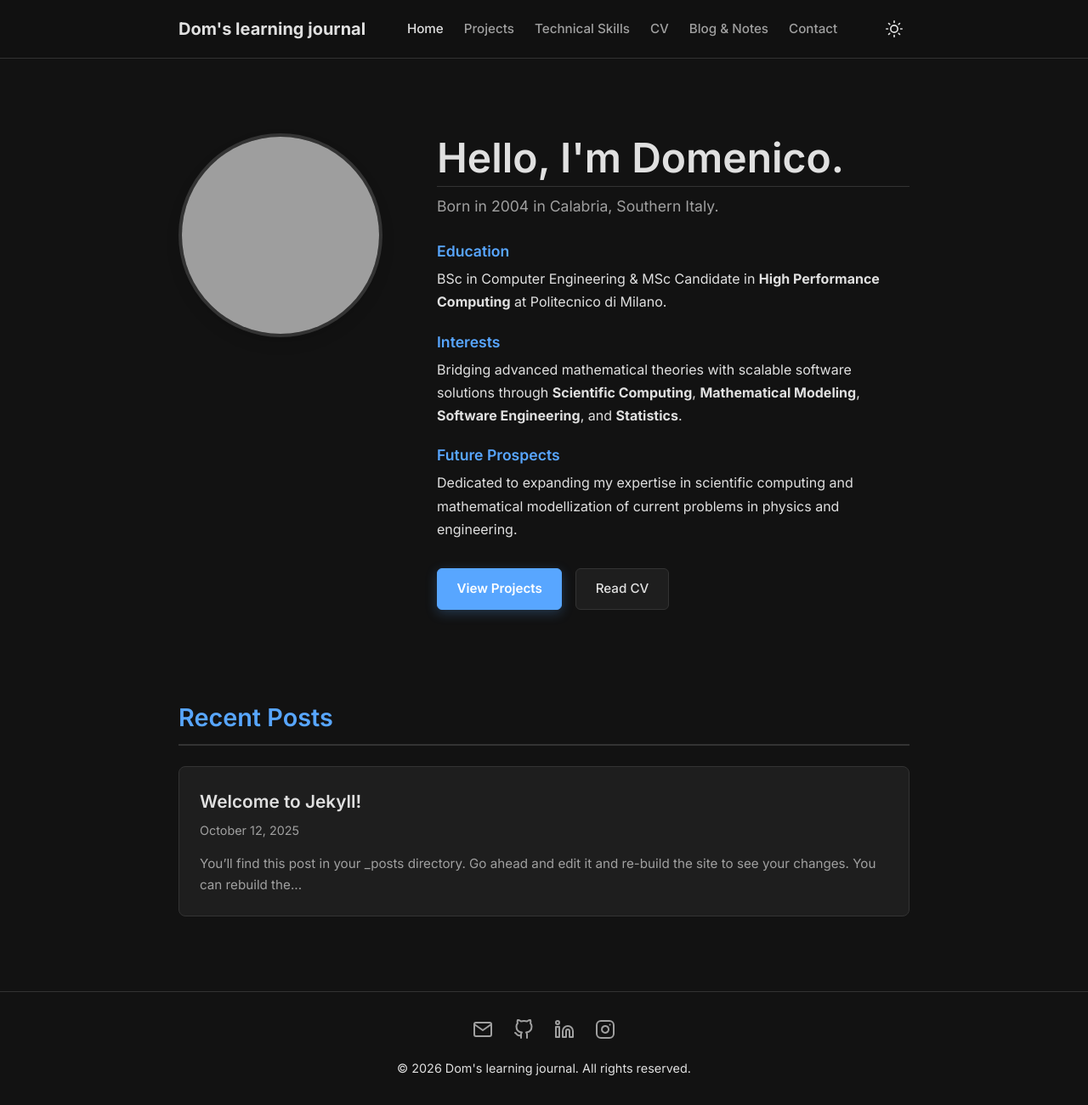
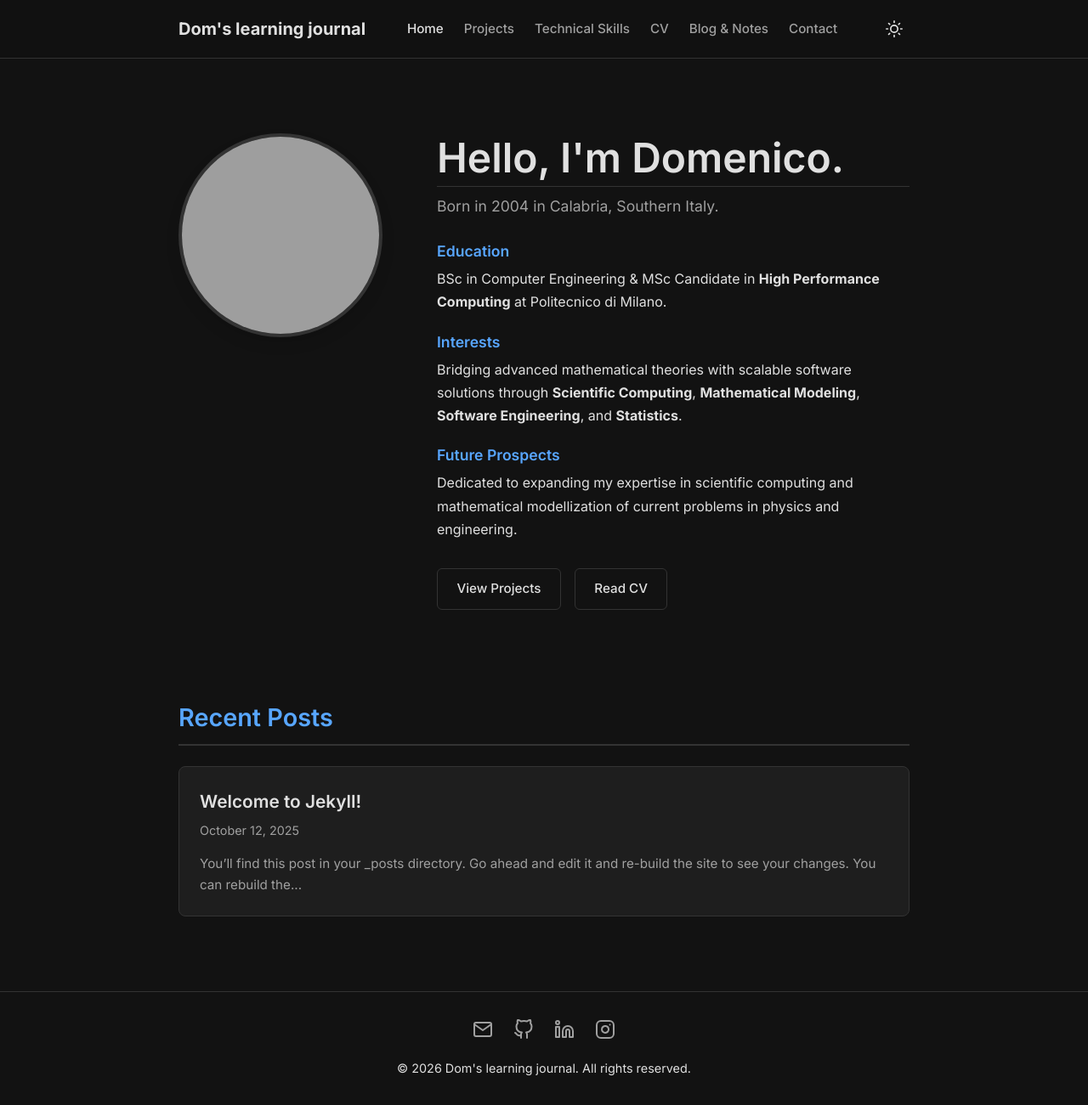
Before and after one commit to DomDegi/domdegi.github.io, a Jekyll site: the page built from index.markdown, in a window 1280 px wide and 1301 px high. Shown: the whole window at 85% size. Built offline with Jekyll 4.4.1, drawn with Linux system fonts in a browser that asks for light colours; grey boxes are pictures that could not be loaded.

Commit message:
Revert "feat: update inline styles for hero action buttons, adding accent background, shadows, and transitions."
This reverts commit 771e2d16d0b54364376ae070264e0e829670f94e.

```diff
--- a/index.markdown
+++ b/index.markdown
@@ -36,8 +36,8 @@ permalink: /
     </div>
 
     <div class="hero-actions" style="display: flex; gap: 1rem; margin-bottom: 1.5rem;">
-      <a href="{{ '/projects/' | relative_url }}" class="btn" style="background: var(--accent-color); color: #fff; border: 1px solid var(--accent-color); padding: 0.7rem 1.4rem; border-radius: 6px; font-weight: 600; font-size: 0.95rem; display: flex; align-items: center; text-decoration: none; box-shadow: 0 4px 14px rgba(88, 166, 255, 0.25); transition: transform 0.2s, box-shadow 0.2s;">View Projects</a>
-      <a href="{{ '/cv/' | relative_url }}" class="btn" style="background: var(--card-bg); border: 1px solid var(--border-color); color: var(--text-color); padding: 0.7rem 1.4rem; border-radius: 6px; font-weight: 500; font-size: 0.95rem; display: flex; align-items: center; text-decoration: none; transition: background 0.2s;">Read CV</a>
+      <a href="{{ '/projects/' | relative_url }}" class="btn" style="border: 1px solid var(--border-color); color: var(--text-color); padding: 0.7rem 1.4rem; border-radius: 6px; font-weight: 500; font-size: 0.95rem;">View Projects</a>
+      <a href="{{ '/cv/' | relative_url }}" class="btn" style="border: 1px solid var(--border-color); color: var(--text-color); padding: 0.7rem 1.4rem; border-radius: 6px; font-weight: 500; font-size: 0.95rem;">Read CV</a>
     </div>
   </div>
 </section>
```
